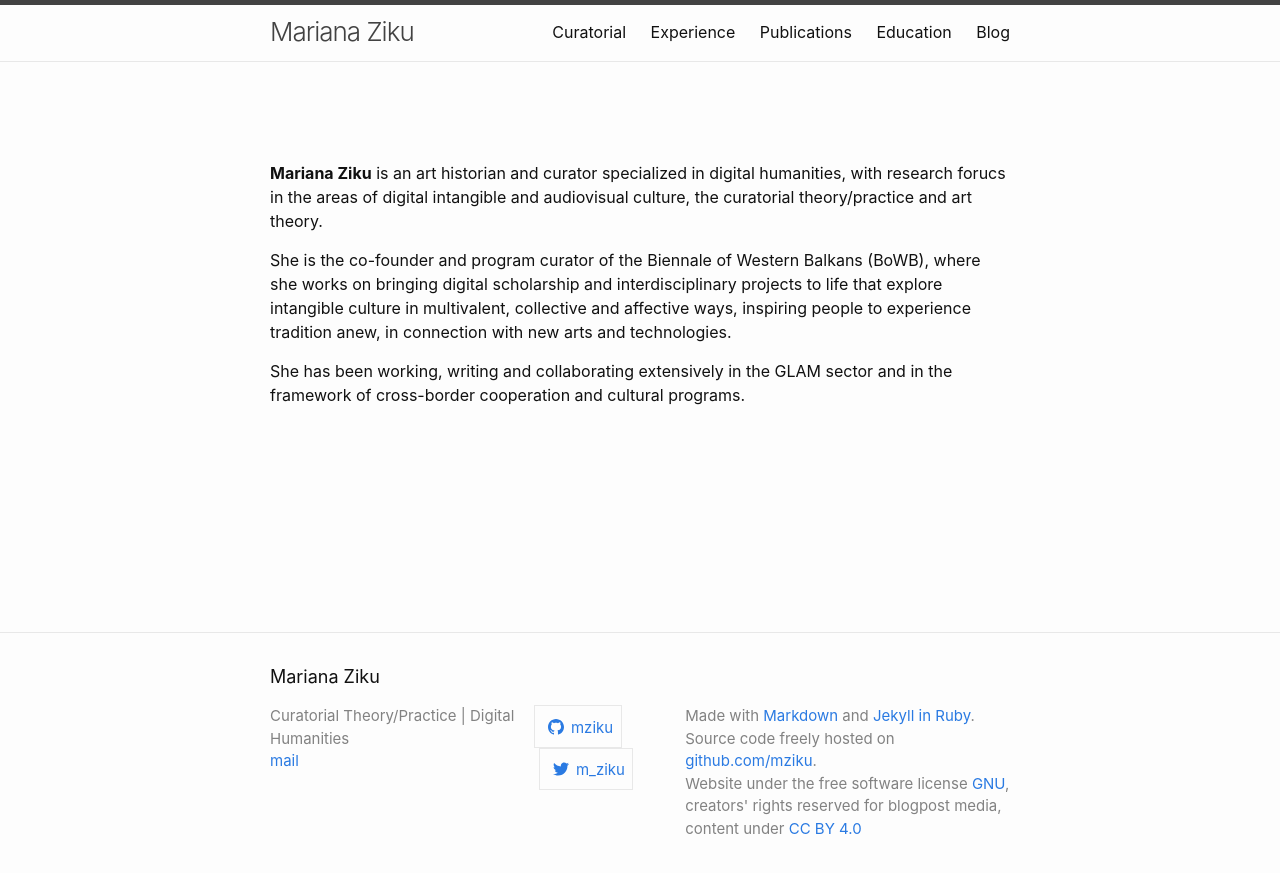
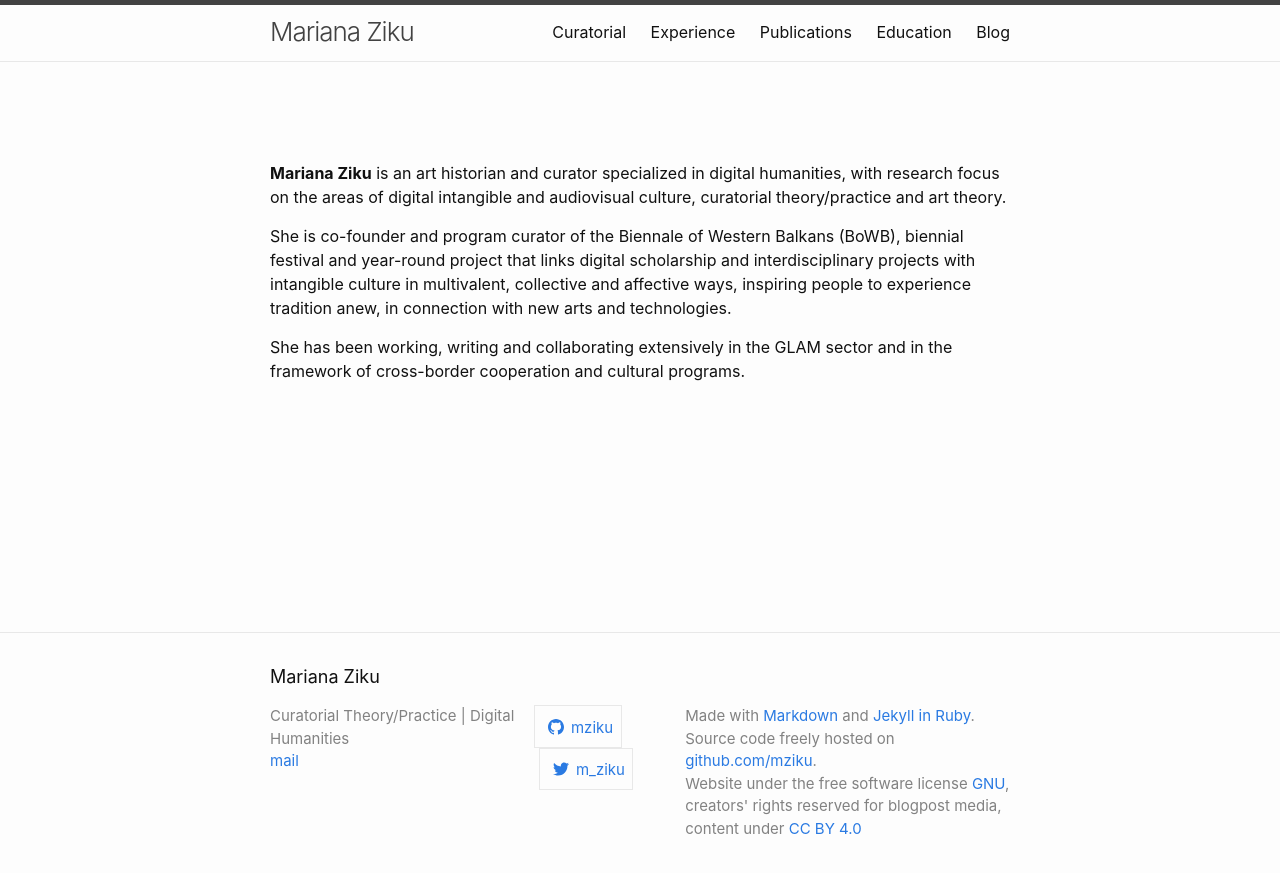
Before and after one commit to mziku/mziku.github.io, a Jekyll site: the page built from index.md, in a window 1280 px wide. Shown: the top 873 px of the page. Built offline with Jekyll 4.4.1, drawn with Linux system fonts in a browser that asks for light colours.

Commit message:
Update index.md

```diff
--- a/index.md
+++ b/index.md
@@ -4,8 +4,8 @@ layout: page
 
 <br>
 
-**Mariana Ziku** is an art historian and curator specialized in digital humanities, with research forucs in the areas of digital intangible and audiovisual culture, the curatorial theory/practice and art theory.
+**Mariana Ziku** is an art historian and curator specialized in digital humanities, with research focus on the areas of digital intangible and audiovisual culture, curatorial theory/practice and art theory.
 
-She is the co-founder and program curator of the Biennale of Western Balkans (BoWB), where she works on bringing digital scholarship and interdisciplinary projects to life that explore intangible culture in multivalent, collective and affective ways, inspiring people to experience tradition anew, in connection with new arts and technologies.
+She is co-founder and program curator of the Biennale of Western Balkans (BoWB), biennial festival and year-round project that links digital scholarship and interdisciplinary projects with intangible culture in multivalent, collective and affective ways, inspiring people to experience tradition anew, in connection with new arts and technologies.
 
 She has been working, writing and collaborating extensively in the GLAM sector and in the framework of cross-border cooperation and cultural programs.
```
